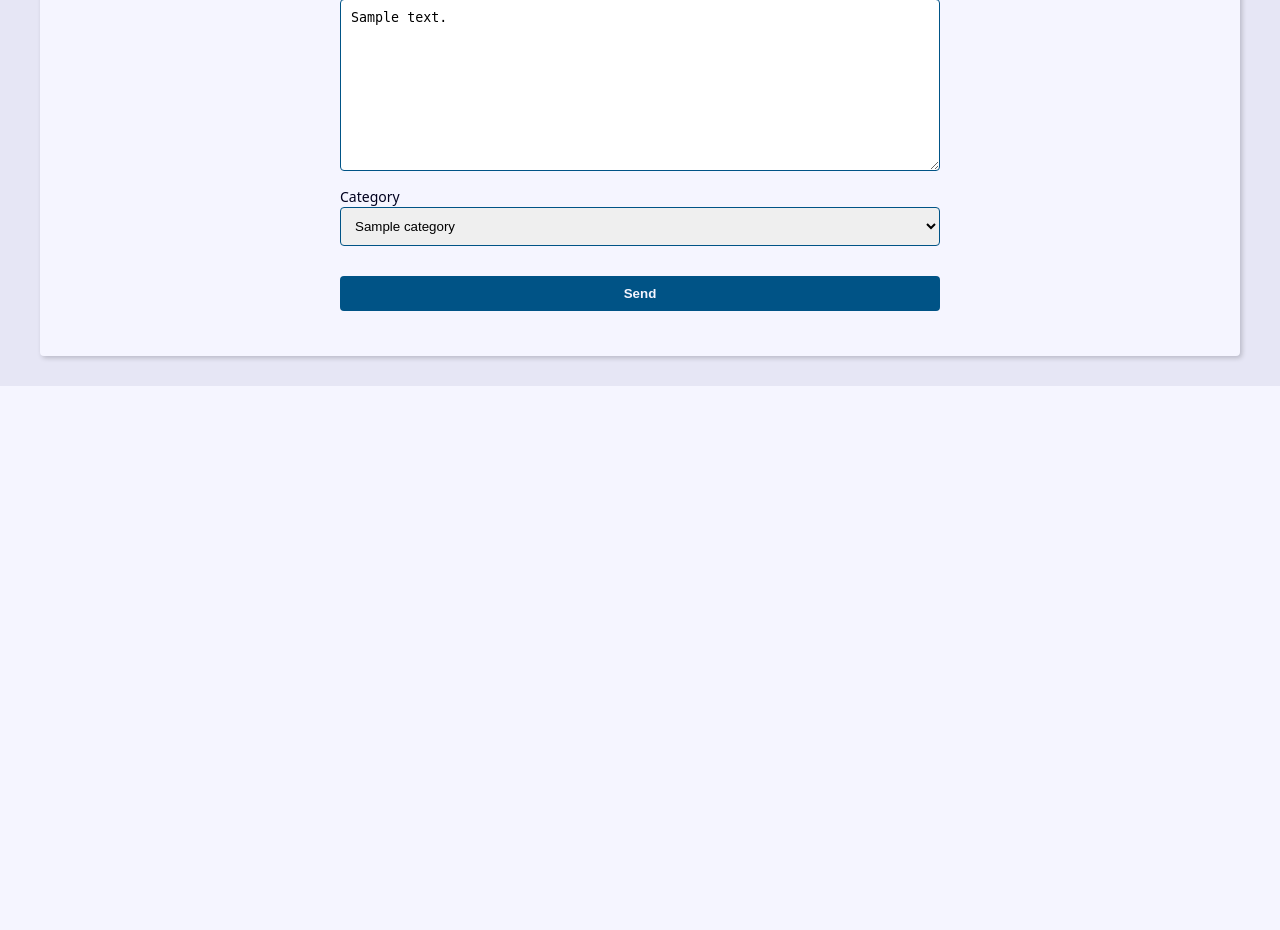
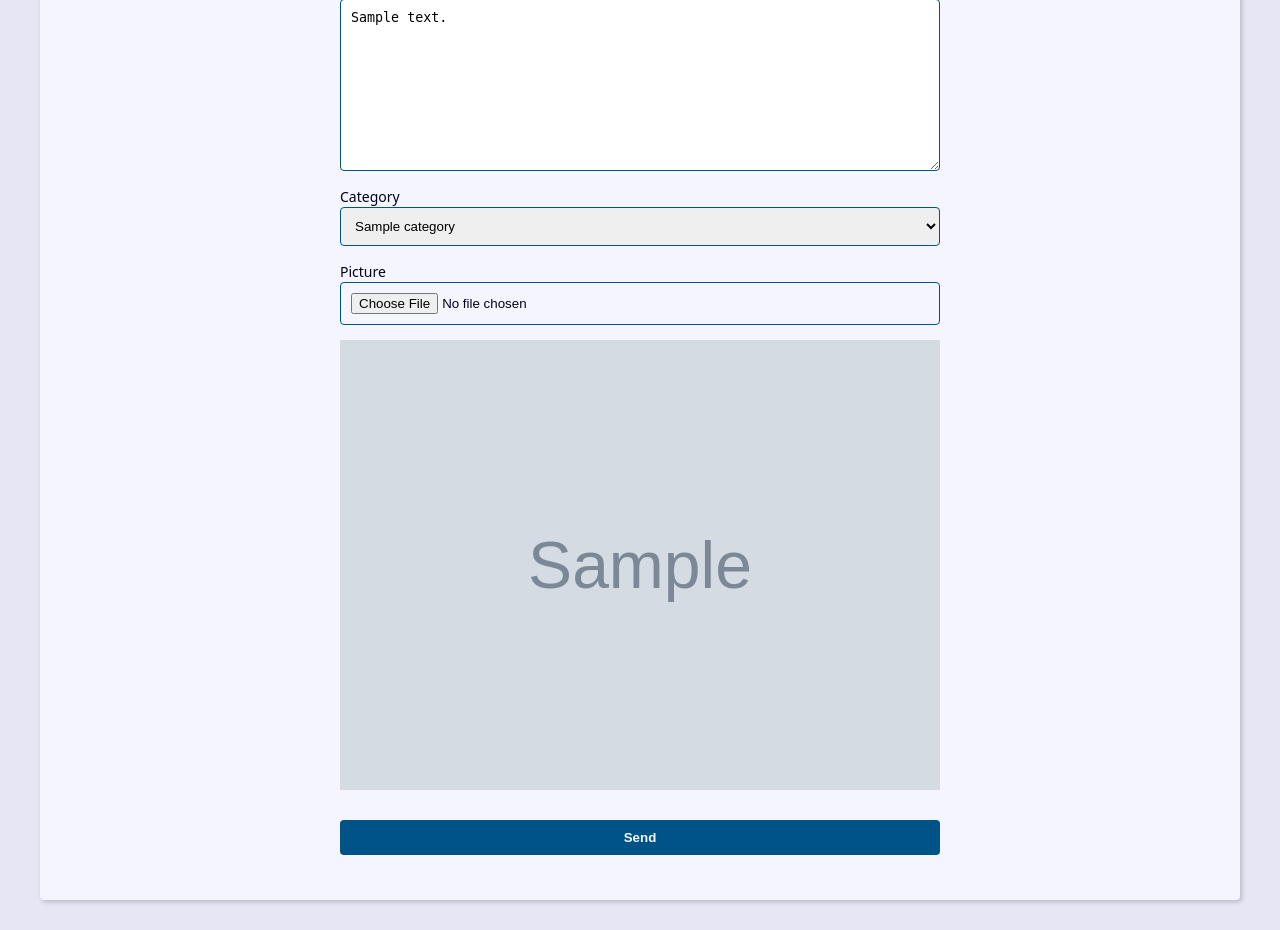
Before and after one commit to Rafael-Mota-Moraes/agenda-django, a Django app: page /contact/1/update/ in a window 1280 px wide. Shown: the part 682-1612 px from the top of the page. Before the commit the page ends 1068 px from the top, so only its background shows below. Run offline with Django 5.2, Linux system fonts and the light colour scheme; tables that the repository leaves empty hold one stand-in row (values such as "Sample post"); grey boxes marked "Sample" are stand-in pictures.

Commit message:
Trabalhando com ImageField no template e nos forms

```diff
--- a/contact/forms.py
+++ b/contact/forms.py
@@ -4,6 +4,14 @@ from . import models
 
 
 class ContactForm(forms.ModelForm):
+    picture = forms.ImageField(
+        widget=forms.FileInput(
+            attrs={
+                'accept': 'image/*',
+            }
+        )
+    )
+
     first_name = forms.CharField(
         widget=forms.TextInput(
             attrs={
@@ -15,27 +23,11 @@ class ContactForm(forms.ModelForm):
         help_text='Texto de ajuda'
     )
 
-    def __init__(self, *args, **kwargs):
-        super().__init__(*args, **kwargs)
-        # self.fields['first_name'].widget.attrs.update({
-        #     'class': 'classe-a classe-b',
-        #     'placeholder': 'Escreva aqui'
-        # })
-
     class Meta:
         model = models.Contact
         fields = (
-            'first_name', 'last_name', 'phone', 'email', 'description', 'category',
+            'first_name', 'last_name', 'phone', 'email', 'description', 'category', 'picture'
         )
-
-        # widgets = {
-        #     'first_name': forms.TextInput(
-        #         attrs={
-        #             'class': 'classe-a classe-b',
-        #             'placeholder': 'Escreva aqui'
-        #         }
-        #     )
-        # }
 
     def clean(self):
         cleaned_data = self.cleaned_data
--- a/contact/templates/contact/contact.html
+++ b/contact/templates/contact/contact.html
@@ -11,6 +11,12 @@
     <p><b>Created Date: </b>{{ contact.created_date }}</p>
     <p><b>Description: </b>{{ contact.description }}</p>
     <p><b>Category: </b>{{ contact.category.name }}</p>
+
+    {% if contact.picture %}
+      <p>
+        <img src="{{ contact.picture.url }}" alt="{{ contact.first_name }} {{ contact.last_name }}">
+      </p>
+    {% endif %}
 
     <div class="contact-links">
       <a class="btn btn-link" href="{% url 'contact:update' contact.id %}">update</a>
--- a/contact/templates/contact/create.html
+++ b/contact/templates/contact/create.html
@@ -23,7 +23,15 @@
           {% if field.help_text %}
             <p class="help-text">{{ field.help_text }}</p>
           {% endif %}
+
+
         </div>
+        {% if field.name == 'picture' and field.value.url %}
+          <div class="form-group">
+            <img src="{{ field.value.url }}" alt="">
+          </div>
+        {% endif %}
+
       {% endfor %}
     </div>
 
--- a/contact/views/contact_forms.py
+++ b/contact/views/contact_forms.py
@@ -8,7 +8,7 @@ def create(request):
     form_action = reverse('contact:create')
 
     if request.method == 'POST':
-        form = ContactForm(request.POST)
+        form = ContactForm(request.POST, request.FILES)
 
         context = {
             'form': form,
@@ -22,7 +22,7 @@ def create(request):
         return render(request, 'contact/create.html', context)
 
     context = {
-        'form': ContactForm(request.POST),
+        'form': ContactForm(),
         'form_action': form_action
     }
 
@@ -34,7 +34,7 @@ def update(request, contact_id):
     form_action = reverse('contact:update', args=(contact_id, ))
 
     if request.method == 'POST':
-        form = ContactForm(request.POST, instance=contact)
+        form = ContactForm(request.POST, request.FILES, instance=contact)
 
         context = {
             'form': form,
```
